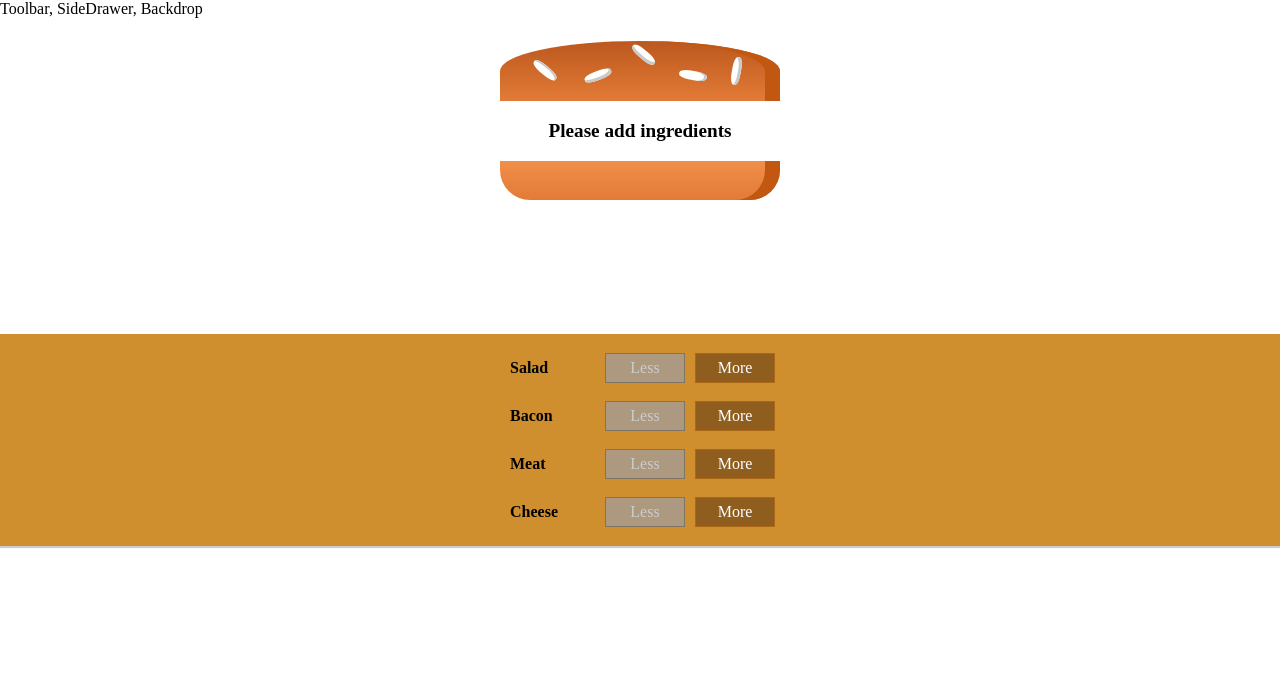
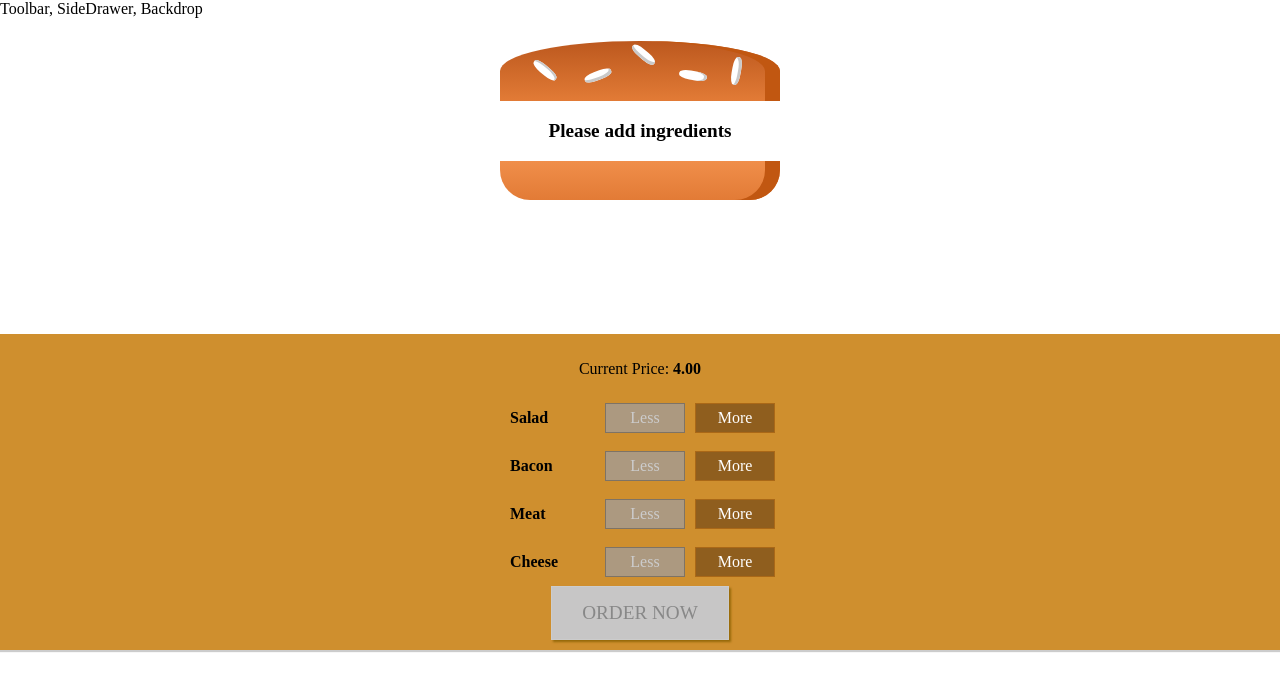
Before and after one commit to lundb1tr/burger-builder, a React (Create React App) app: page / in a window 1280 px wide. Shown: the top 690 px of the page. Built offline with nearby package versions, Linux system fonts and the light colour scheme; a web font is replaced by a local one.

Commit message:
implemented the purchase summary and a modal for displaying the purchase summary content

```diff
--- a/src/components/Burger/BuildControls/BuildControls.css
+++ b/src/components/Burger/BuildControls/BuildControls.css
@@ -8,3 +8,44 @@
   margin: auto;
   padding: 10px 0;
 }
+
+.OrderButton {
+    background-color: #DAD735;
+    outline: none;
+    cursor: pointer;
+    border: 1px solid #966909;
+    color: #966909;
+    font-family: inherit;
+    font-size: 1.2em;
+    padding: 15px 30px;
+    box-shadow: 2px 2px 2px #966909;
+}
+
+.OrderButton:hover, .OrderButton:active {
+    background-color: #A0DB41;
+    border: 1px solid #966909;
+    color: #966909;
+}
+
+.OrderButton:disabled {
+    background-color: #C7C6C6;
+    cursor: not-allowed;
+    border: 1px solid #ccc;
+    color: #888888;
+}
+
+.OrderButton:not(:disabled) {
+    animation: enable 0.3s linear;
+}
+
+@keyframes enable {
+    0% {
+        transform: scale(1);
+    }
+    60% {
+        transform: scale(1.1);
+    }
+    100% {
+        transform: scale(1);
+    }
+}
--- a/src/components/Burger/BuildControls/BuildControls.js
+++ b/src/components/Burger/BuildControls/BuildControls.js
@@ -21,9 +21,19 @@
   },
 ];
 
-const BuildControls = ({ ingredientAdded, ingredientRemoved, disabled }) => {
+const BuildControls = ({
+  ingredientAdded,
+  ingredientRemoved,
+  disabled,
+  price,
+  purchasable,
+  ordered,
+}) => {
   return (
     <div className="BuildControls">
+      <p>
+        Current Price: <strong>{price.toFixed(2)}</strong>
+      </p>
       {controls.map(control => (
         <BuildControl
           key={control.label}
@@ -33,6 +43,9 @@
           disabled={disabled[control.type]}
         />
       ))}
+      <button className="OrderButton" disabled={!purchasable} onClick={ordered}>
+        ORDER NOW
+      </button>
     </div>
   );
 };
--- /dev/null
+++ b/src/components/Burger/OrderSummary/OrderSummary.js
@@ -0,0 +1,24 @@
+import React from 'react';
+import Aux from '../../../hoc/auxiliary';
+
+const OrderSummary = ({ ingredients }) => {
+  const ingredientSummary = Object.keys(ingredients).map(ingredientKey => {
+    return (
+      <li key={ingredientKey}>
+        <span style={{ textTransform: 'capitalize' }}>{ingredientKey}</span>:{' '}
+        {ingredients[ingredientKey]}
+      </li>
+    );
+  });
+
+  return (
+    <Aux>
+      <h3>Your Order</h3>
+      <p>A delicious burger with the following ingredients:</p>
+      <ul>{ingredientSummary}</ul>
+      <p>Continue to checkout?</p>
+    </Aux>
+  );
+};
+
+export default OrderSummary;
--- /dev/null
+++ b/src/components/UI/Backdrop/Backdrop.js
@@ -0,0 +1,5 @@
+import React from 'react';
+
+const Backdrop = props => {};
+
+export default Backdrop;
--- /dev/null
+++ b/src/components/UI/Modal/Modal.css
@@ -0,0 +1,20 @@
+.Modal {
+  position: fixed;
+  z-index: 500;
+  background-color: white;
+  width: 70%;
+  border: 1px solid #ccc;
+  box-shadow: 1px 1px 1px black;
+  padding: 16px;
+  left: 15%;
+  top: 30%;
+  box-sizing: border-box;
+  transition: all 0.3s ease-out;
+}
+
+@media (min-width: 600px) {
+  .Modal {
+    width: 500px;
+    left: calc(50% - 250px);
+  }
+}
--- /dev/null
+++ b/src/components/UI/Modal/Modal.js
@@ -0,0 +1,18 @@
+import React from 'react';
+import './Modal.css';
+
+const Modal = ({ children, show }) => {
+  return (
+    <div
+      className="Modal"
+      style={{
+        transform: show ? 'translateY(0)' : 'translateY(-100vh)',
+        opacity: show ? '1' : '0',
+      }}
+    >
+      {children}
+    </div>
+  );
+};
+
+export default Modal;
--- a/src/containers/BurgerBuilder/BurgerBuilder.js
+++ b/src/containers/BurgerBuilder/BurgerBuilder.js
@@ -2,6 +2,8 @@
 import Aux from '../../hoc/auxiliary';
 import Burger from '../../components/Burger/Burger';
 import BuildControls from '../../components/Burger/BuildControls/BuildControls';
+import Modal from '../../components/UI/Modal/Modal';
+import OrderSummary from '../../components/Burger/OrderSummary/OrderSummary';
 
 const INGREDIENT_PRICES = {
   salad: 0.5,
@@ -19,7 +21,20 @@
       meat: 0,
     },
     totalPrice: 4,
+    purchasable: false,
+    purchasing: false,
   };
+
+  updatePurchaseState(ingredients) {
+    const sum = Object.keys(ingredients)
+      .map(ingredientKey => {
+        return ingredients[ingredientKey];
+      })
+      .reduce((sum, element) => {
+        return sum + element;
+      }, 0);
+    this.setState({ purchasable: sum > 0 });
+  }
 
   addIngredientHandler = type => {
     const oldCount = this.state.ingredients[type];
@@ -32,6 +47,7 @@
     const oldPrice = this.state.totalPrice;
     const newPrice = oldPrice + priceAddition;
     this.setState({ totalPrice: newPrice, ingredients: updatedIngredients });
+    this.updatePurchaseState(updatedIngredients);
   };
 
   removeIngredientHandler = type => {
@@ -45,6 +61,11 @@
     const oldPrice = this.state.totalPrice;
     const newPrice = oldPrice - priceAddition;
     this.setState({ totalPrice: newPrice, ingredients: updatedIngredients });
+    this.updatePurchaseState(updatedIngredients);
+  };
+
+  purchaseHandler = state => {
+    this.setState({ purchasing: !state });
   };
 
   render() {
@@ -56,11 +77,17 @@
     });
     return (
       <Aux>
+        <Modal show={this.state.purchasing}>
+          <OrderSummary ingredients={this.state.ingredients} />
+        </Modal>
         <Burger ingredients={this.state.ingredients} />
         <BuildControls
           ingredientAdded={this.addIngredientHandler}
           ingredientRemoved={this.removeIngredientHandler}
           disabled={disabledInfo}
+          price={this.state.totalPrice}
+          purchasable={this.state.purchasable}
+          ordered={() => this.purchaseHandler(this.state.purchasing)}
         />
       </Aux>
     );
```
